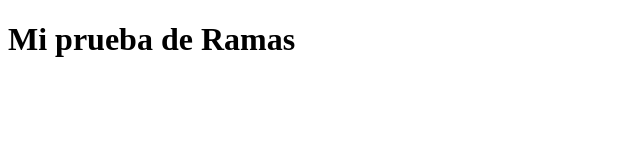
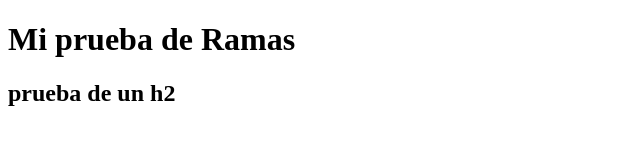
Before and after one commit to MaximilianoCatania/Proyecto2021, a plain HTML site: page index.html in a window 1280 px wide. Shown: the whole page, without its empty margins (0-640 px from the left). Drawn offline with Linux system fonts and the light colour scheme.

Commit message:
agrege un h2

```diff
--- a/index.html
+++ b/index.html
@@ -8,5 +8,7 @@
 </head>
 <body>
     <h1>Mi prueba de Ramas</h1>
+
+    <h2>prueba de un h2</h2>
 </body>
 </html>
```
